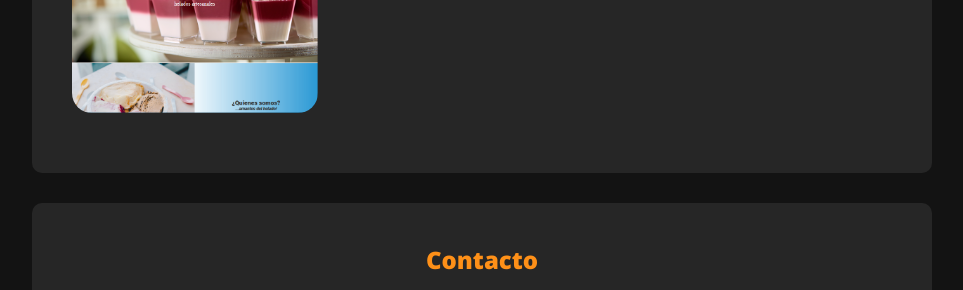
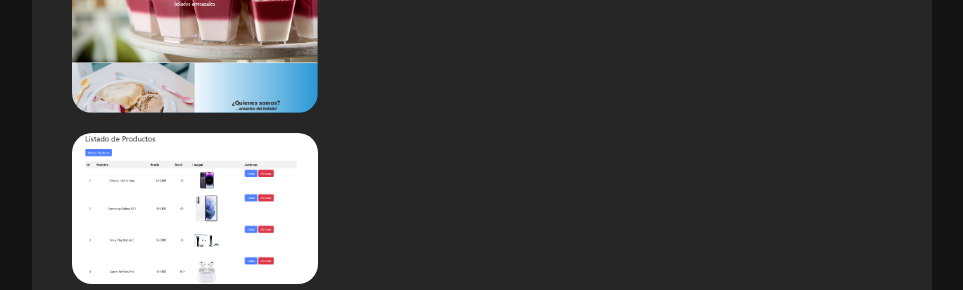
Before and after one commit to WNeira05/portfolio_walter_neira, a plain HTML site: page index.html in a window 1280 px wide. Shown: the part 1687-1977 px from the top of the page, without its empty margins (158-1121 px from the left). Drawn offline with nearby package versions, Linux system fonts and the light colour scheme.

Commit message:
Se agregó proyecto CRUD

```diff
--- a/index.html
+++ b/index.html
@@ -132,10 +132,10 @@
                         <img src="img/DulceTentacion.png" alt="">
                         <p class="desc"><a href="https://wneira05.github.io/TPO-v1/" target="_blank">Proyecto | Sitio Web</a></p>
                     </div>
-                    <!-- <div class="trabajo">
-                        <img src="img/t2.jpg" alt="">
-                        <p class="desc">Trabajo 1</p>
-                    </div> -->
+                     <div class="trabajo">
+                        <img src="img/crud.png" alt="">
+                        <p class="desc"><a href="https://wneira05.github.io/api-restful-python-flask-mysql/productos.html" target="_blank">Proyecto | CRUD</a></p>
+                    </div>
 
                 </div>
                 <div class="col">
```
Also changed, not shown: img/crud.png (added).
